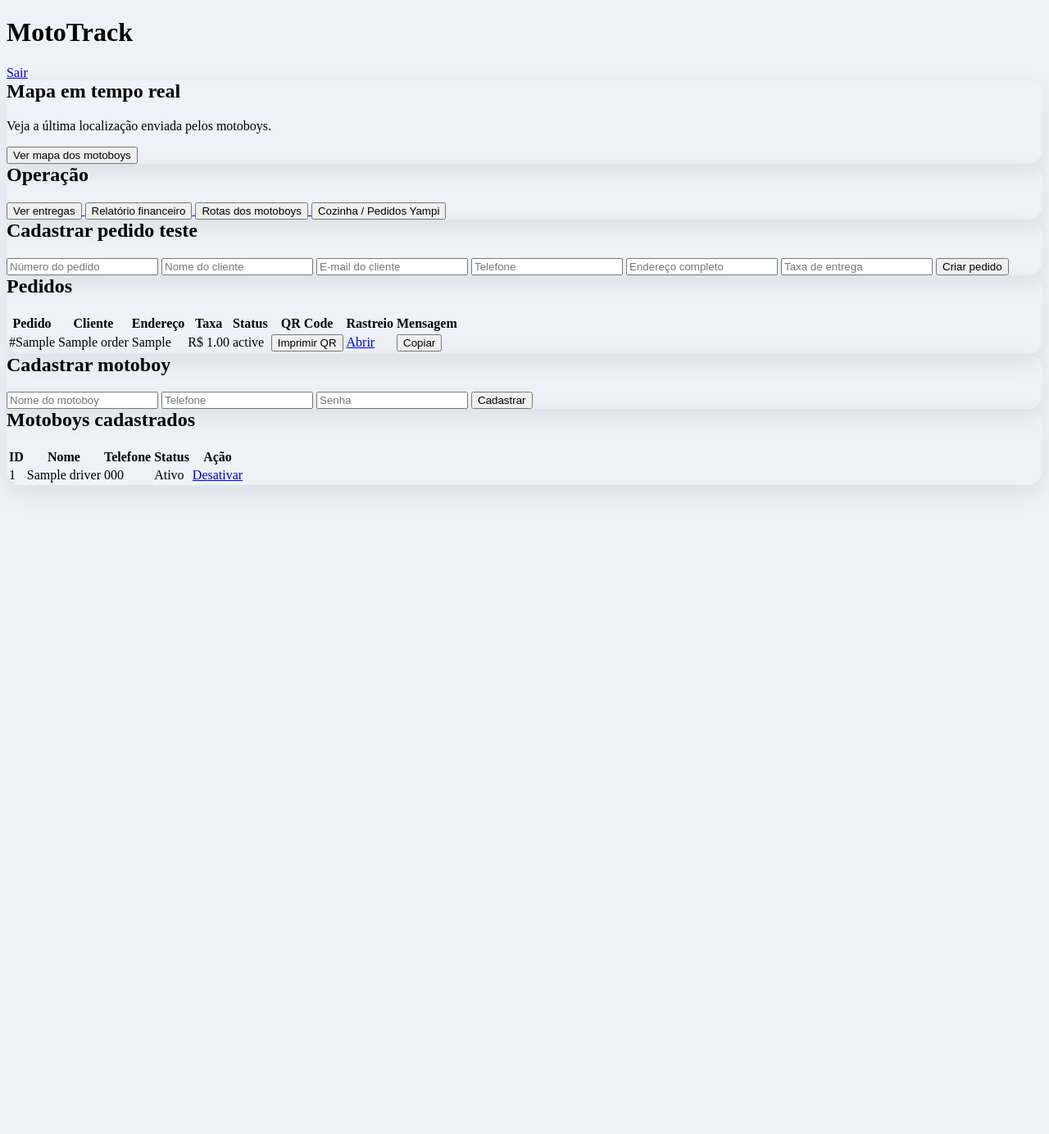
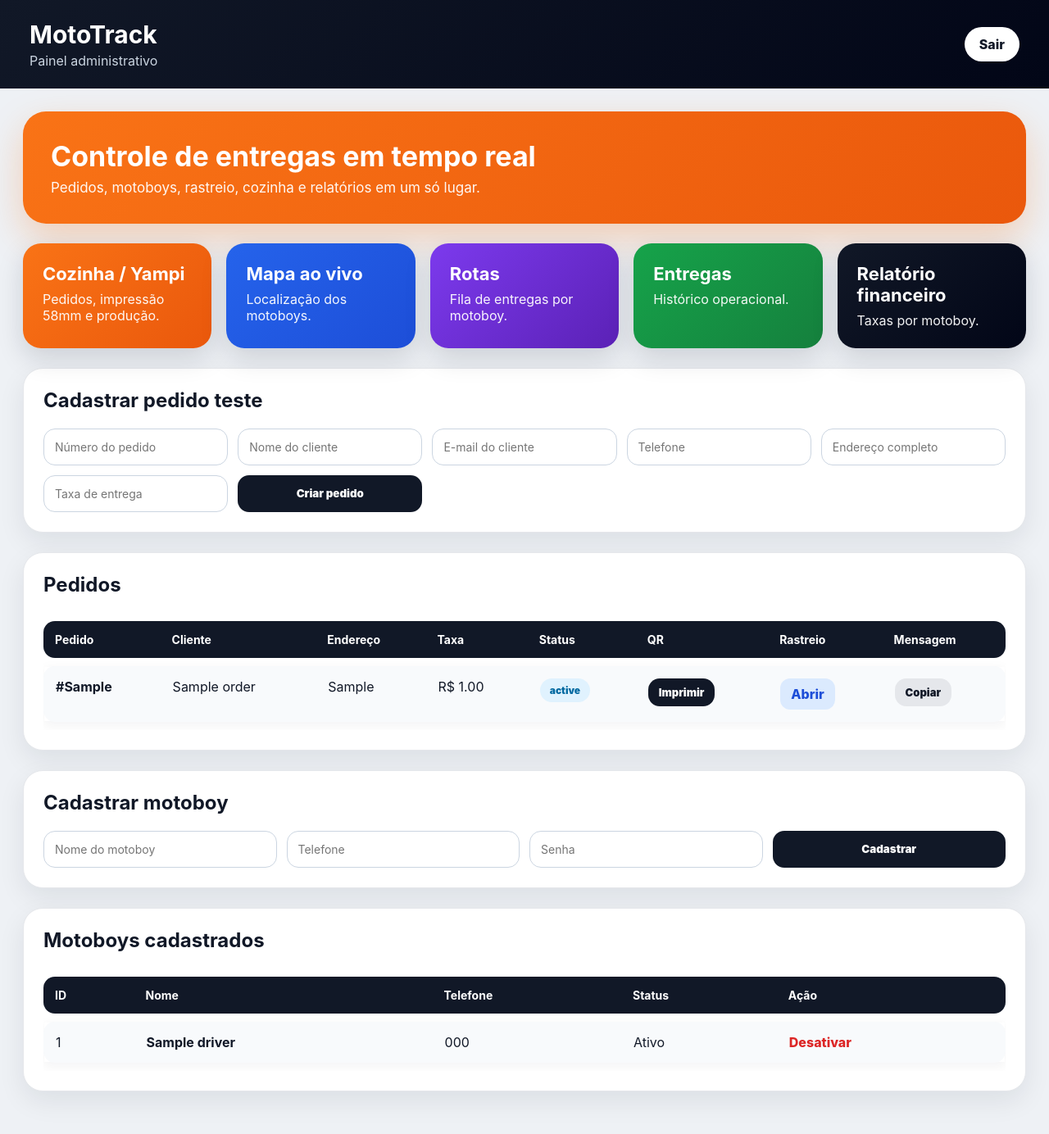
Before and after one commit to yohanmeert-dot/mototrack, a Flask app: page /admin in a window 1280 px wide. Shown: the whole page at 82% size. Before the commit the page ends 596 px from the top, so only its background shows below. Run offline with Flask 3, Linux system fonts and the light colour scheme; the visitor is signed in with stand-in values (Sample User, id 1); tables that the repository leaves empty hold one stand-in row (values such as "Sample post").

Commit message:
Redesenha visual completo do MotoTrack

```diff
--- a/static/style.css
+++ b/static/style.css
@@ -1,227 +1,406 @@
-.badge {
-    display: inline-block;
-    padding: 6px 10px;
-    border-radius: 999px;
-    font-size: 12px;
-    font-weight: bold;
-    background: #ddd;
+* {
+    box-sizing: border-box;
+    font-family: Inter, Arial, sans-serif;
 }
 
-.badge-new {
-    background: #fff0b3;
-    color: #7a5a00;
+body {
+    margin: 0;
+    background: #eef1f5;
+    color: #111827;
 }
 
-.badge-preparing {
-    background: #cfe8ff;
-    color: #004b82;
+a {
+    text-decoration: none;
 }
 
-.badge-finished {
-    background: #d6ffd6;
-    color: #075f07;
+.topbar {
+    background: linear-gradient(135deg, #111827, #020617);
+    color: white;
+    padding: 24px 36px;
+    display: flex;
+    justify-content: space-between;
+    align-items: center;
 }
 
-.pedido-novo {
-    animation: piscarPedido 1.2s ease-in-out 4;
-    background: #fff8cc;
+.topbar h1 {
+    margin: 0;
+    font-size: 30px;
 }
 
-@keyframes piscarPedido {
-    0% { background: #fff8cc; }
-    50% { background: #ffe066; }
-    100% { background: #fff8cc; }
+.topbar p {
+    margin: 4px 0 0;
+    color: #cbd5e1;
+}
+
+.logout {
+    background: white;
+    color: #111827;
+    padding: 11px 18px;
+    border-radius: 999px;
+    font-weight: 800;
+}
+
+.dashboard {
+    max-width: 1450px;
+    margin: auto;
+    padding: 28px;
+}
+
+.hero {
+    background: linear-gradient(135deg, #f97316, #ea580c);
+    color: white;
+    border-radius: 28px;
+    padding: 34px;
+    margin-bottom: 24px;
+    box-shadow: 0 18px 45px rgba(249, 115, 22, 0.28);
+    display: flex;
+    justify-content: space-between;
+    align-items: center;
+    gap: 20px;
+}
+
+.hero h2 {
+    margin: 0;
+    font-size: 34px;
+}
+
+.hero p {
+    margin: 8px 0 0;
+    font-size: 17px;
+    opacity: .95;
+}
+
+.kitchen-hero {
+    background: linear-gradient(135deg, #111827, #334155);
+    box-shadow: 0 18px 45px rgba(15, 23, 42, 0.28);
+}
+
+.hero-actions {
+    display: flex;
+    gap: 12px;
+    flex-wrap: wrap;
+}
+
+.menu-grid {
+    display: grid;
+    grid-template-columns: repeat(auto-fit, minmax(220px, 1fr));
+    gap: 18px;
+    margin-bottom: 24px;
+}
+
+.menu-card {
+    padding: 24px;
+    border-radius: 22px;
+    color: white;
+    box-shadow: 0 12px 32px rgba(15, 23, 42, 0.15);
+    transition: .18s;
+}
+
+.menu-card:hover {
+    transform: translateY(-4px);
+}
+
+.menu-card h3 {
+    margin: 0 0 8px;
+    font-size: 22px;
+}
+
+.menu-card p {
+    margin: 0;
+    opacity: .95;
+}
+
+.orange { background: linear-gradient(135deg, #f97316, #ea580c); }
+.blue { background: linear-gradient(135deg, #2563eb, #1d4ed8); }
+.purple { background: linear-gradient(135deg, #7c3aed, #5b21b6); }
+.green { background: linear-gradient(135deg, #16a34a, #15803d); }
+.dark { background: linear-gradient(135deg, #111827, #020617); }
+
+.panel,
+.card {
+    background: white;
+    padding: 24px;
+    border-radius: 24px;
+    margin-bottom: 24px;
+    box-shadow: 0 12px 32px rgba(15, 23, 42, 0.08);
+    border: 1px solid #e5e7eb;
+}
+
+.panel h2,
+.card h2 {
+    margin-top: 0;
+    font-size: 24px;
+}
+
+.form-grid {
+    display: grid;
+    grid-template-columns: repeat(auto-fit, minmax(220px, 1fr));
+    gap: 12px;
+}
+
+.pedidos-form {
+    grid-template-columns: repeat(auto-fit, minmax(200px, 1fr));
+}
+
+input,
+select,
+textarea {
+    padding: 13px;
+    border: 1px solid #cbd5e1;
+    border-radius: 14px;
+    background: white;
+    font-size: 14px;
 }
 
 textarea {
     width: 100%;
-    min-height: 60px;
-    margin-top: 8px;
-    padding: 8px;
-    border-radius: 8px;
-    border: 1px solid #ccc;
-}
-/* =========================
-   COZINHA - PAINEL PROFISSIONAL
-========================= */
-
-body {
-    background: #f3f4f6;
+    min-height: 80px;
+    resize: vertical;
 }
 
-.card {
-    border: 1px solid #e5e7eb;
+button,
+.small-btn {
+    border: none;
+    background: #111827;
+    color: white;
+    padding: 13px 18px;
+    border-radius: 14px;
+    cursor: pointer;
+    font-weight: 900;
+    transition: .15s;
 }
 
-#ordersContainer table {
-    border-collapse: separate;
-    border-spacing: 0 12px;
+button:hover,
+.small-btn:hover {
+    transform: scale(.98);
+    filter: brightness(.94);
 }
 
-#ordersContainer thead th {
+.small-btn {
+    padding: 9px 13px;
+    font-size: 13px;
+}
+
+.small-btn.light {
+    background: #e5e7eb;
+    color: #111827;
+}
+
+.small-link {
+    display: inline-block;
+    background: #dbeafe;
+    color: #1d4ed8;
+    padding: 9px 13px;
+    border-radius: 12px;
+    font-weight: 800;
+}
+
+.danger {
+    color: #dc2626;
+    font-weight: 800;
+}
+
+.table-wrap {
+    overflow-x: auto;
+}
+
+table {
+    width: 100%;
+    border-collapse: separate;
+    border-spacing: 0 10px;
+}
+
+thead th {
     background: #111827;
     color: white;
     padding: 14px;
+    text-align: left;
+    font-size: 14px;
 }
 
-#ordersContainer tbody tr {
-    background: white;
-    box-shadow: 0 4px 14px rgba(0,0,0,0.08);
+thead th:first-child {
+    border-radius: 14px 0 0 14px;
 }
 
-#ordersContainer tbody td {
-    padding: 16px;
-    vertical-align: top;
-    border-bottom: none;
+thead th:last-child {
+    border-radius: 0 14px 14px 0;
 }
 
-#ordersContainer tbody tr td:first-child {
-    border-radius: 12px 0 0 12px;
-    font-weight: bold;
-    font-size: 17px;
+tbody tr {
+    background: #f8fafc;
+    box-shadow: 0 4px 14px rgba(15, 23, 42, 0.05);
 }
 
-#ordersContainer tbody tr td:last-child {
-    border-radius: 0 12px 12px 0;
+tbody td {
+    padding: 15px;
+    vertical-align: top;
 }
 
-#ordersContainer button {
-    margin: 4px 0;
-    width: 100%;
+tbody td:first-child {
+    border-radius: 14px 0 0 14px;
 }
 
-#ordersContainer select,
-#ordersContainer textarea {
-    width: 100%;
-    margin-bottom: 8px;
+tbody td:last-child {
+    border-radius: 0 14px 14px 0;
 }
 
 .badge {
     display: inline-block;
     padding: 7px 12px;
     border-radius: 999px;
+    background: #e0f2fe;
+    color: #0369a1;
+    font-weight: 900;
     font-size: 12px;
-    font-weight: bold;
 }
 
-.badge-new {
-    background: #fef3c7;
-    color: #92400e;
+/* LOGIN */
+
+.login-body {
+    min-height: 100vh;
+    background: linear-gradient(135deg, #111827, #020617);
+    display: flex;
+    justify-content: center;
+    align-items: center;
 }
 
-.badge-preparing {
-    background: #dbeafe;
-    color: #1e40af;
+.login-card {
+    width: 380px;
+    background: white;
+    padding: 36px;
+    border-radius: 26px;
+    text-align: center;
+    box-shadow: 0 25px 70px rgba(0,0,0,.3);
 }
 
-.badge-finished {
-    background: #dcfce7;
-    color: #166534;
+.login-card h1 {
+    margin-bottom: 5px;
+    font-size: 34px;
 }
 
-.pedido-novo {
-    animation: piscarPedido 1.2s ease-in-out 4;
+.login-card form {
+    display: flex;
+    flex-direction: column;
+    gap: 12px;
 }
 
-@keyframes piscarPedido {
-    0% { background: #fff7ed; }
-    50% { background: #fed7aa; }
-    100% { background: white; }
+.erro {
+    background: #fee2e2;
+    color: #991b1b;
+    padding: 12px;
+    border-radius: 12px;
+    margin-bottom: 12px;
 }
 
-textarea {
-    min-height: 70px;
-    resize: vertical;
+/* MAPA */
+
+#map,
+#clienteMap {
+    width: 100%;
+    height: 600px;
+    border-radius: 22px;
+    overflow: hidden;
 }
 
-#syncStatus {
-    background: #eef2ff;
-    padding: 12px;
-    border-radius: 10px;
-    color: #3730a3;
-    font-weight: bold;
-}
-/* =========================
-   PAINEL COZINHA PREMIUM
-========================= */
-
-body {
-    background: #eef1f5;
+#clienteMap {
+    height: 420px;
 }
 
-main {
-    max-width: 1400px;
-    margin: auto;
+.tracking-page {
+    min-height: 100vh;
+    background: #111827;
+    padding: 20px;
 }
 
-.card {
-    border: none;
-    border-radius: 18px;
-    box-shadow: 0 10px 30px rgba(15, 23, 42, 0.08);
+.tracking-card {
+    max-width: 540px;
+    margin: auto;
+    background: white;
+    border-radius: 24px;
+    padding: 24px;
 }
 
-.card h2 {
-    margin-top: 0;
-    font-size: 24px;
+/* COZINHA */
+
+.status-row {
+    display: grid;
+    grid-template-columns: 280px 1fr;
+    gap: 18px;
+    margin-bottom: 24px;
+}
+
+.status-card {
+    background: white;
+    border-radius: 22px;
+    padding: 20px;
+    box-shadow: 0 12px 32px rgba(15, 23, 42, 0.08);
+}
+
+.status-card span {
+    display: block;
+    color: #64748b;
+    font-weight: 700;
+    margin-bottom: 8px;
+}
+
+.status-card strong {
+    font-size: 20px;
 }
 
 .kitchen-grid {
     display: grid;
-    grid-template-columns: repeat(auto-fill, minmax(360px, 1fr));
+    grid-template-columns: repeat(auto-fill, minmax(370px, 1fr));
     gap: 22px;
 }
 
 .order-card {
-    background: #ffffff;
-    border-radius: 22px;
-    padding: 22px;
-    box-shadow: 0 12px 32px rgba(15, 23, 42, 0.12);
+    background: white;
+    border-radius: 26px;
+    padding: 24px;
+    box-shadow: 0 18px 45px rgba(15, 23, 42, 0.12);
     border: 1px solid #e5e7eb;
-    transition: 0.2s;
+    transition: .18s;
 }
 
 .order-card:hover {
-    transform: translateY(-3px);
-    box-shadow: 0 18px 40px rgba(15, 23, 42, 0.18);
+    transform: translateY(-4px);
 }
 
 .order-top {
     display: flex;
     justify-content: space-between;
-    align-items: flex-start;
     gap: 14px;
     margin-bottom: 18px;
 }
 
 .order-number {
-    font-size: 30px;
-    font-weight: 900;
-    color: #111827;
+    font-size: 32px;
+    font-weight: 950;
 }
 
 .order-client {
+    margin-top: 4px;
     font-size: 18px;
-    color: #374151;
-    font-weight: 700;
-    margin-top: 4px;
+    color: #475569;
+    font-weight: 800;
 }
 
 .order-info {
-    background: #f9fafb;
-    border-radius: 16px;
-    padding: 14px;
+    background: #f8fafc;
+    border: 1px solid #e2e8f0;
+    border-radius: 18px;
+    padding: 15px;
     line-height: 1.8;
     margin-bottom: 16px;
-    border: 1px solid #e5e7eb;
 }
 
 .status {
-    padding: 8px 14px;
+    padding: 9px 14px;
     border-radius: 999px;
     font-size: 12px;
-    font-weight: 900;
+    font-weight: 950;
+    text-transform: uppercase;
     white-space: nowrap;
-    text-transform: uppercase;
 }
 
 .status.novo {
--- a/templates/admin.html
+++ b/templates/admin.html
@@ -7,41 +7,51 @@
 </head>
 
 <body>
-<header>
+<header class="topbar">
+    <div>
         <h1>MotoTrack</h1>
-    <a href="/logout">Sair</a>
+        <p>Painel administrativo</p>
+    </div>
+    <a class="logout" href="/logout">Sair</a>
 </header>
 
-<main>
+<main class="dashboard">
 
-    <section class="card">
-        <h2>Mapa em tempo real</h2>
-        <p>Veja a última localização enviada pelos motoboys.</p>
-        <a href="/admin/mapa">
-            <button>Ver mapa dos motoboys</button>
+    <section class="hero">
+        <div>
+            <h2>Controle de entregas em tempo real</h2>
+            <p>Pedidos, motoboys, rastreio, cozinha e relatórios em um só lugar.</p>
+        </div>
+    </section>
+
+    <section class="menu-grid">
+        <a href="/admin/cozinha" class="menu-card orange">
+            <h3>Cozinha / Yampi</h3>
+            <p>Pedidos, impressão 58mm e produção.</p>
+        </a>
+
+        <a href="/admin/mapa" class="menu-card blue">
+            <h3>Mapa ao vivo</h3>
+            <p>Localização dos motoboys.</p>
+        </a>
+
+        <a href="/admin/rotas" class="menu-card purple">
+            <h3>Rotas</h3>
+            <p>Fila de entregas por motoboy.</p>
+        </a>
+
+        <a href="/admin/entregas" class="menu-card green">
+            <h3>Entregas</h3>
+            <p>Histórico operacional.</p>
+        </a>
+
+        <a href="/admin/relatorio" class="menu-card dark">
+            <h3>Relatório financeiro</h3>
+            <p>Taxas por motoboy.</p>
         </a>
     </section>
 
-    <section class="card">
-        <h2>Operação</h2>
-        <a href="/admin/entregas">
-            <button>Ver entregas</button>
-        </a>
-
-        <a href="/admin/relatorio">
-            <button>Relatório financeiro</button>
-        </a>
-
-        <a href="/admin/rotas">
-            <button>Rotas dos motoboys</button>
-        </a>
-
-	<a href="/admin/cozinha">
-            <button>Cozinha / Pedidos Yampi</button>
-	</a>
-    </section>
-
-    <section class="card">
+    <section class="panel">
         <h2>Cadastrar pedido teste</h2>
 
         <form method="POST" action="/pedidos/novo" class="form-grid pedidos-form">
@@ -55,9 +65,10 @@
         </form>
     </section>
 
-    <section class="card">
+    <section class="panel">
         <h2>Pedidos</h2>
 
+        <div class="table-wrap">
             <table>
                 <thead>
                     <tr>
@@ -66,7 +77,7 @@
                         <th>Endereço</th>
                         <th>Taxa</th>
                         <th>Status</th>
-                    <th>QR Code</th>
+                        <th>QR</th>
                         <th>Rastreio</th>
                         <th>Mensagem</th>
                     </tr>
@@ -75,26 +86,26 @@
                 <tbody>
                     {% for order in orders %}
                     <tr>
-                    <td>#{{ order.numero_pedido }}</td>
+                        <td><strong>#{{ order.numero_pedido }}</strong></td>
                         <td>{{ order.cliente_nome }}</td>
                         <td>{{ order.endereco }}</td>
                         <td>R$ {{ "%.2f"|format(order.taxa_entrega) }}</td>
-                    <td>{{ order.status }}</td>
+                        <td><span class="badge">{{ order.status }}</span></td>
 
                         <td>
-                        <button onclick="imprimirIframe('/print/qr/{{ order.id }}')">
-                            Imprimir QR
+                            <button class="small-btn" onclick="imprimirIframe('/print/qr/{{ order.id }}')">
+                                Imprimir
                             </button>
                         </td>
 
                         <td>
-                        <a href="/rastreio/{{ order.tracking_token }}" target="_blank">
+                            <a class="small-link" href="/rastreio/{{ order.tracking_token }}" target="_blank">
                                 Abrir
                             </a>
                         </td>
 
                         <td>
-                        <button onclick="copiarMensagem('{{ order.numero_pedido }}', '{{ order.cliente_nome }}', '{{ order.tracking_token }}')">
+                            <button class="small-btn light" onclick="copiarMensagem('{{ order.numero_pedido }}', '{{ order.cliente_nome }}', '{{ order.tracking_token }}')">
                                 Copiar
                             </button>
                         </td>
@@ -102,9 +113,10 @@
                     {% endfor %}
                 </tbody>
             </table>
+        </div>
     </section>
 
-    <section class="card">
+    <section class="panel">
         <h2>Cadastrar motoboy</h2>
 
         <form method="POST" action="/motoboys/novo" class="form-grid">
@@ -115,9 +127,10 @@
         </form>
     </section>
 
-    <section class="card">
+    <section class="panel">
         <h2>Motoboys cadastrados</h2>
 
+        <div class="table-wrap">
             <table>
                 <thead>
                     <tr>
@@ -133,7 +146,7 @@
                     {% for driver in drivers %}
                     <tr>
                         <td>{{ driver.id }}</td>
-                    <td>{{ driver.nome }}</td>
+                        <td><strong>{{ driver.nome }}</strong></td>
                         <td>{{ driver.telefone }}</td>
                         <td>{{ "Ativo" if driver.ativo else "Inativo" }}</td>
                         <td>
@@ -147,6 +160,7 @@
                     {% endfor %}
                 </tbody>
             </table>
+        </div>
     </section>
 
 </main>
@@ -156,7 +170,6 @@
 <script>
 function imprimirIframe(url) {
     const frame = document.getElementById("printFrame");
-
     frame.src = url;
 
     frame.onload = function () {
```
Also changed, not shown: other parts of static/style.css (+24 -68 lines), templates/admin_cozinha.html (+31 -23 lines). Lines whose indentation alone changed are shown as unchanged.
